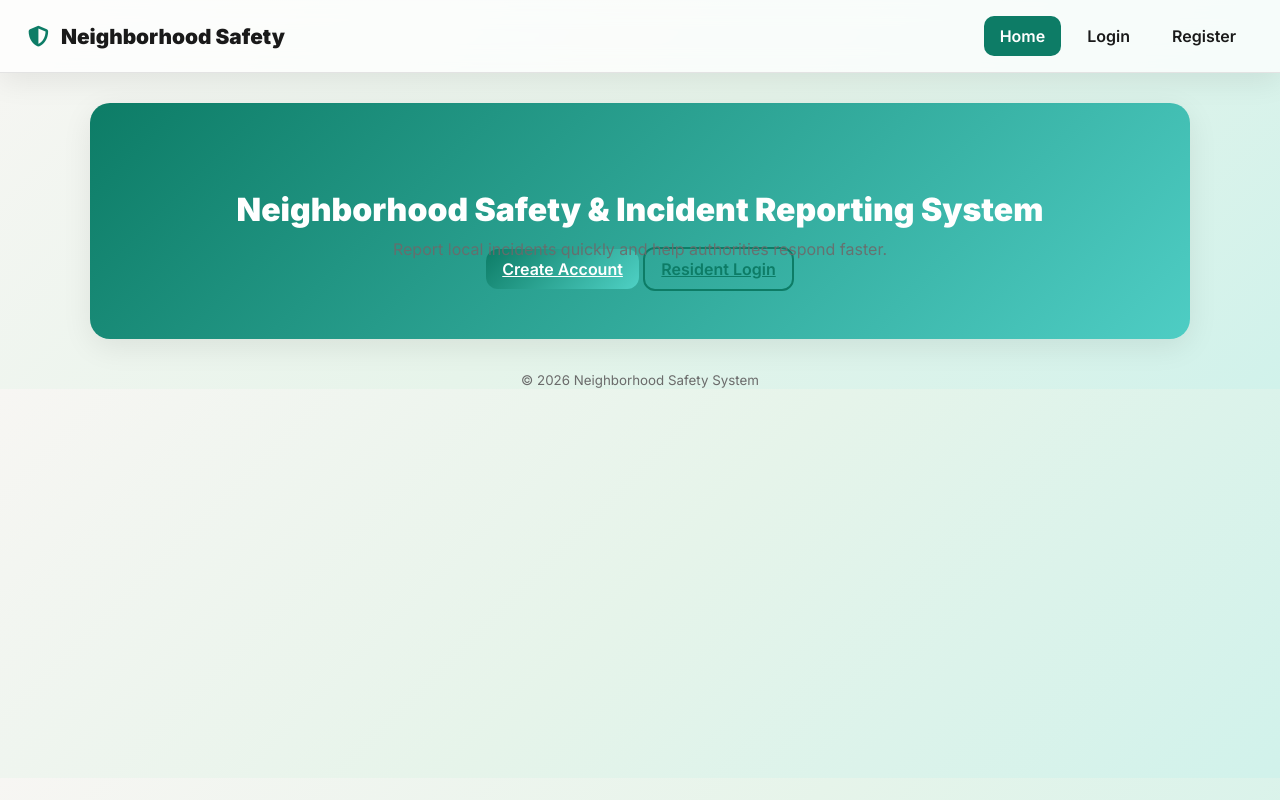
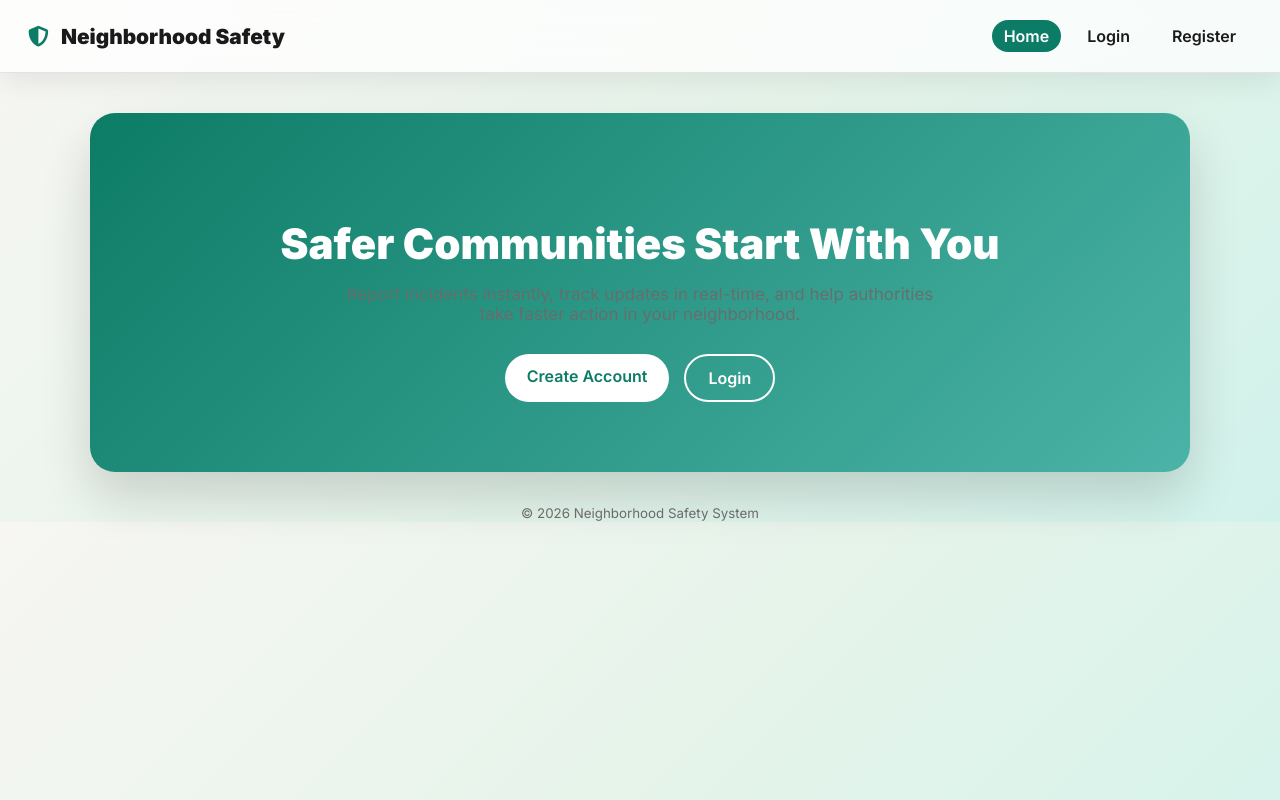
Before and after one commit to Mustakeem2004/Neighborhood-Safety-System, a website: page public/index.html in a window 1280 px wide. Drawn offline with Linux system fonts and the light colour scheme.

Commit message:
fix home page

```diff
--- a/public/css/styles.css
+++ b/public/css/styles.css
@@ -431,3 +431,77 @@ footer {
   gap: 10px;
   justify-content: center;
 }
+
+
+/* ================= HERO ================= */
+.hero {
+  background: linear-gradient(135deg, #0d7c66, #4bb3a7);
+  color: white;
+  padding: 70px 40px;
+  border-radius: 25px;
+  text-align: center;
+  margin-top: 40px;
+  box-shadow: 0 25px 50px rgba(0,0,0,0.15);
+}
+
+.hero h1 {
+  font-size: 42px;
+  font-weight: 800;
+  margin-bottom: 15px;
+}
+
+.hero p {
+  font-size: 17px;
+  opacity: 0.9;
+  margin-bottom: 30px;
+}
+
+/* ================= BUTTONS ================= */
+.cta-btns {
+  display: flex;
+  justify-content: center;
+  gap: 15px;
+  flex-wrap: wrap;
+}
+
+.btn {
+  padding: 12px 22px;
+  border-radius: 30px;
+  text-decoration: none;
+  font-weight: 600;
+  transition: 0.3s;
+}
+
+/* PRIMARY */
+.primary-btn {
+  background: white;
+  color: #0d7c66;
+}
+
+.primary-btn:hover {
+  background: #e6f2ef;
+}
+
+/* SECONDARY */
+.secondary-btn {
+  border: 2px solid white;
+  color: white;
+}
+
+.secondary-btn:hover {
+  background: white;
+  color: #0d7c66;
+}
+
+/* ================= NAVBAR FIX ================= */
+.brand i {
+  color: #0d7c66;
+  margin-right: 8px;
+}
+
+.nav-links a.active {
+  background: #0d7c66;
+  color: white;
+  padding: 6px 12px;
+  border-radius: 20px;
+}
--- a/public/index.html
+++ b/public/index.html
@@ -18,43 +18,45 @@
 
 <body>
 
-    <!-- ================= NAVBAR ================= -->
 <header class="topbar">
     <div class="brand">
-            <i class="fa-solid fa-shield-halved" style="color:#0d7c66;margin-right:8px;"></i>
+        <i class="fa-solid fa-shield-halved"></i>
         Neighborhood Safety
     </div>
 
-        <!-- 🔥 IMPORTANT: This will be filled by common.js -->
     <nav class="nav-links" id="topNav"></nav>
 </header>
 
-    <!-- ================= MAIN ================= -->
 <main class="container">
+
+    <!-- HERO -->
     <section class="hero">
-            <h1>Neighborhood Safety & Incident Reporting System</h1>
+        <h1>Safer Communities Start With You</h1>
         <p>
-                Report local incidents quickly and help authorities respond faster.
+            Report incidents instantly, track updates in real-time, and help
+            authorities take faster action in your neighborhood.
         </p>
 
         <div class="cta-btns">
-                <a class="btn gradient" href="/register.html">Create Account</a>
-                <a class="btn outline" href="/login.html">Resident Login</a>
+            <a class="btn primary-btn" href="/register.html">
+                Create Account
+            </a>
+
+            <a class="btn secondary-btn" href="/login.html">
+                Login
+            </a>
         </div>
     </section>
+
 </main>
 
-    <!-- ================= FOOTER ================= -->
 <footer>
     <small>&copy; <span id="year"></span> Neighborhood Safety System</small>
 </footer>
 
-    <!-- ================= SCRIPTS ================= -->
-
-    <!-- 🔥 ORDER MATTERS -->
+<!-- SCRIPTS -->
 <script src="/js/api.js"></script>
 <script src="/js/common.js"></script>
 
 </body>
-
 </html>
```
Lines whose indentation alone changed are shown as unchanged.
